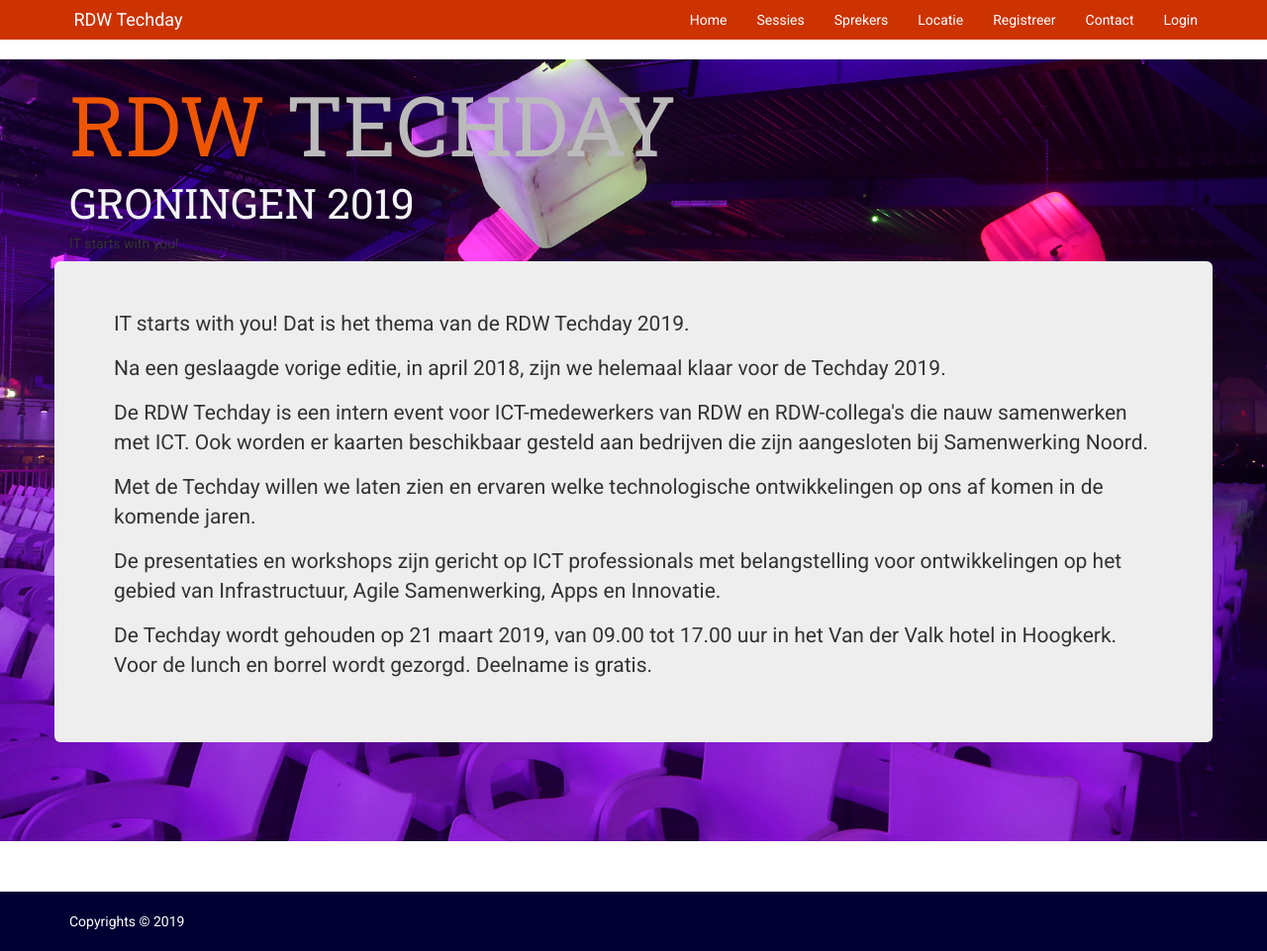
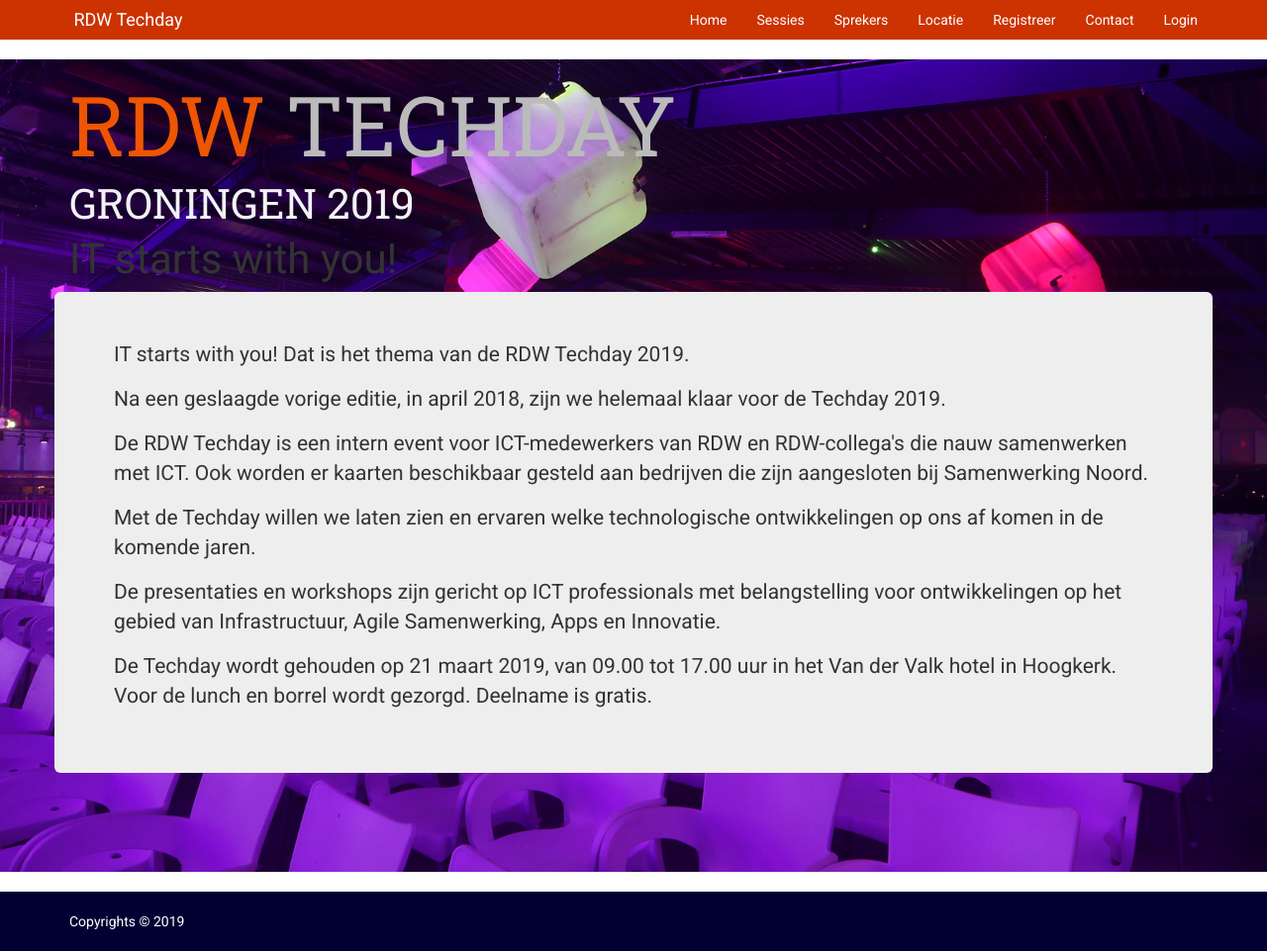
Before and after one commit to rdwtechday/rdwtechday2019, a Jekyll site: the page built from index.md, in a window 1280 px wide and 961 px high. Shown: the whole window at 99% size. Built offline with Jekyll 4.4.1, drawn with Linux system fonts in a browser that asks for light colours; nearby versions of some CDN libraries; comment, search, counter and statistics services are not loaded.

Commit message:
Update intro.html

```diff
--- a/_includes/intro.html
+++ b/_includes/intro.html
@@ -2,9 +2,9 @@
     <div class="container">
         <div class="row">
             <div class="col-sm-8">
-                <h1 class="rdw-light-orange rdw-intro-big">RDW</> <span class="rdw-intro-gray">TECHDAY</span>
+                <h1 class="rdw-light-orange rdw-intro-big">RDW</> <span class="rdw-intro-gray">TECHDAY</span> </h1>
                 <h4 class="rdw-gray-3 rdw-intro">GRONINGEN 2019</h4>
-				<h5 class="rdw-red">IT starts with you! </h5>
+				<h5 class="rdw-red rdw-intro">IT starts with you! </h5>
 
             </div>
         </div>
```
